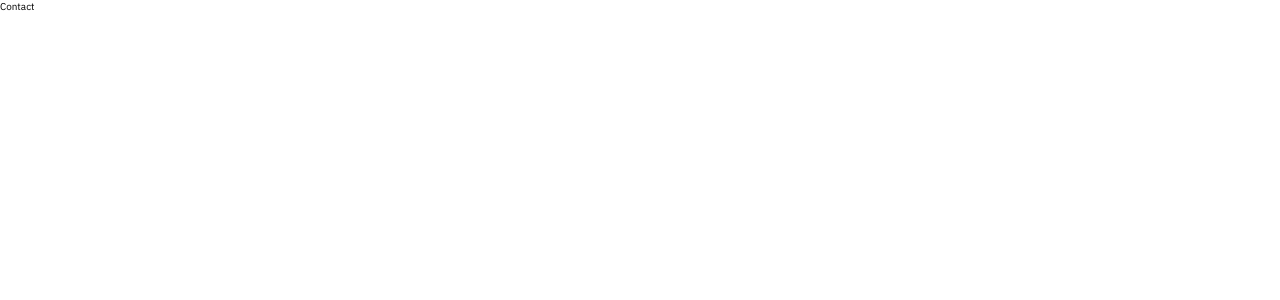
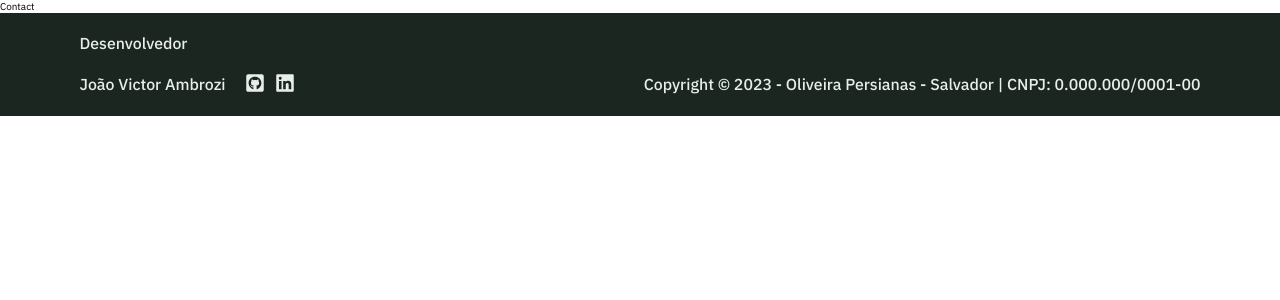
Before and after one commit to victorambrozi/oliveira-persianas, a Next.js app: page /contact in a window 1280 px wide. Shown: the top 300 px of the page. Built offline with nearby package versions, Linux system fonts and the light colour scheme.

Commit message:
feat: adiciona footer

```diff
--- /dev/null
+++ b/app/components/footer/Footer.tsx
@@ -0,0 +1,62 @@
+"use client";
+import { colors } from '@/app/styles/global';
+import { Text } from '@/app/styles/styled';
+import Link from 'next/link';
+import React from 'react';
+import { FaGithubSquare, FaLinkedin } from 'react-icons/fa';
+import styled from 'styled-components';
+
+const Container = styled.footer`
+  width: 100%;
+  padding: 2rem 8rem;
+
+  background: ${colors.greySix};
+`;
+const Content = styled.div`
+  width: 100%;
+  margin-top: 2rem;
+
+  display: flex;
+  align-items: center;
+  justify-content: space-between;
+`;
+const AboutMe = styled.div`
+   display: flex;
+  align-items: center;
+  gap: 2rem;
+`;
+const SocialMedia = styled.div`
+  display: flex;
+  align-items: center;
+  gap: 1rem;
+`;
+const Copyright = styled.div``;
+
+const Footer = () => {
+
+  return (
+    <Container>
+      <Text size={1.2} color={colors.greyTwo} weight={500}>Desenvolvedor</Text>
+      <Content>
+        <AboutMe>
+          <Text size={1.2} color={colors.greyTwo} weight={500}>João Victor Ambrozi</Text>
+          <SocialMedia>
+            <Link href='https://github.com/victorambrozi' target='_blank'>
+              <FaGithubSquare size={20} color={colors.greyTwo} />
+            </Link>
+            <Link href='https://www.linkedin.com/in/victorambrozi/' target='_blank'>
+              <FaLinkedin size={20} color={colors.greyTwo} />
+            </Link>
+          </SocialMedia>
+        </AboutMe>
+        <Copyright>
+          <Text size={1.2} color={colors.greyTwo} weight={500}>
+            Copyright © 2023 - Oliveira Persianas - Salvador | CNPJ: 0.000.000/0001-00
+          </Text>
+        </Copyright>
+      </Content>
+    </Container>
+  )
+}
+
+export default Footer;
--- /dev/null
+++ b/app/components/footer/index.ts
@@ -0,0 +1,3 @@
+import { default as Footer } from "./Footer";
+
+export default Footer;
--- a/app/layout.tsx
+++ b/app/layout.tsx
@@ -3,6 +3,7 @@ import Head from 'next/head';
 // local components
 import HeaderComponent from './components/header/HeaderComponent';
 import GlobalStyle from './styles/global';
+import Footer from './components/footer/index';
 
 export const metadata = {
   title: 'Oliveira Persianas',
@@ -23,6 +24,7 @@ export default function RootLayout({
         <GlobalStyle />
         <HeaderComponent />
         {children}
+        <Footer />
       </body>
     </html>
   )
```
Also changed, not shown: app/components/Footer.tsx (deleted).
